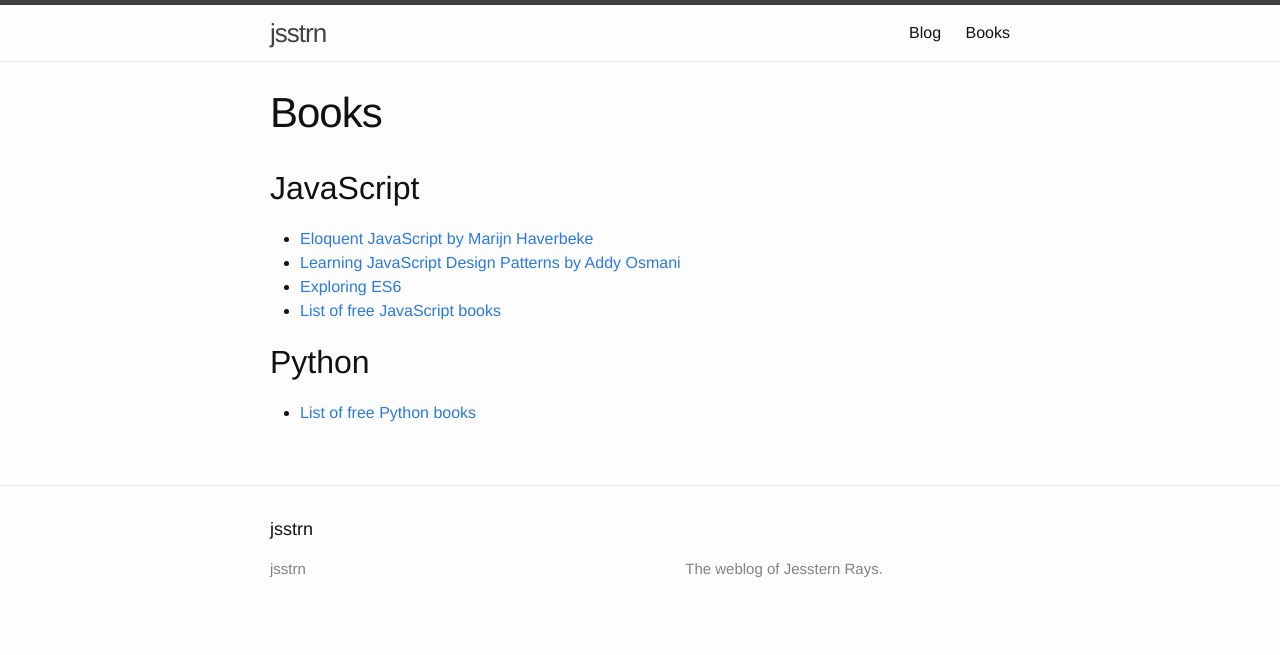
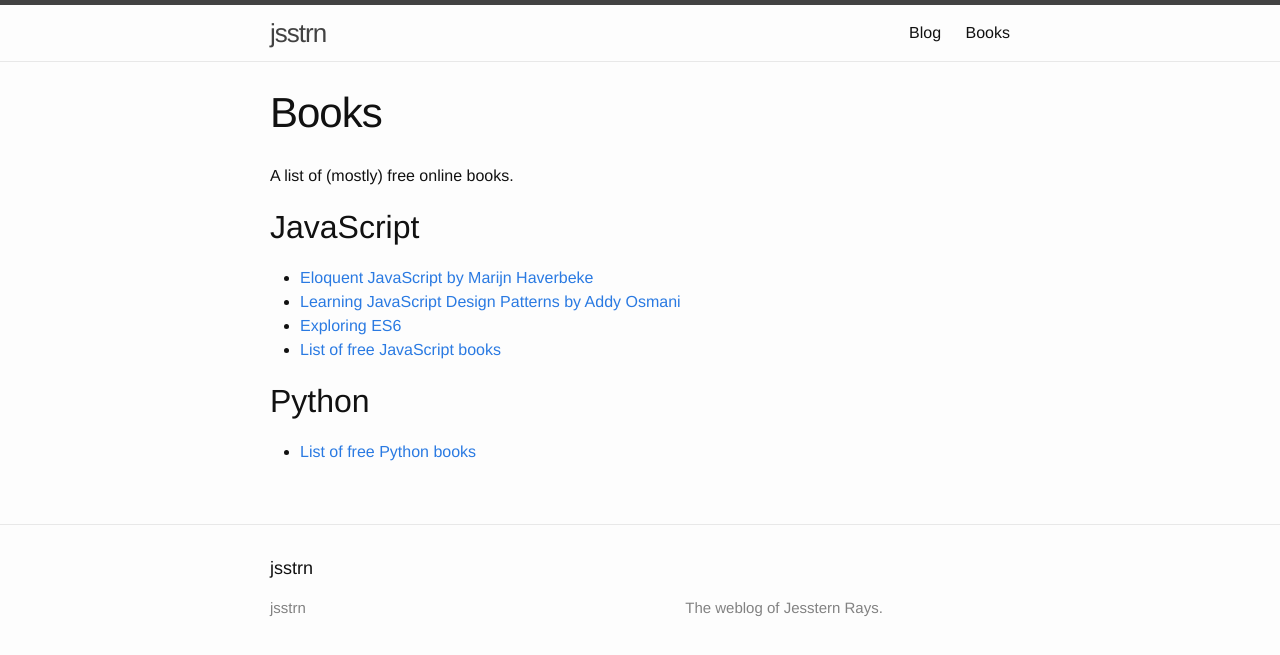
Before and after one commit to jsstrn/jsstrn, a Jekyll site: the page built from books.md, in a window 1280 px wide. Shown: the top 655 px of the page. Built offline with Jekyll 4.4.1, drawn with Linux system fonts in a browser that asks for light colours.

Commit message:
Update books.md

```diff
--- a/books.md
+++ b/books.md
@@ -3,6 +3,8 @@ layout: page
 title: Books
 permalink: /books/
 ---
+
+A list of (mostly) free online books.
 
 ## JavaScript
 
```
